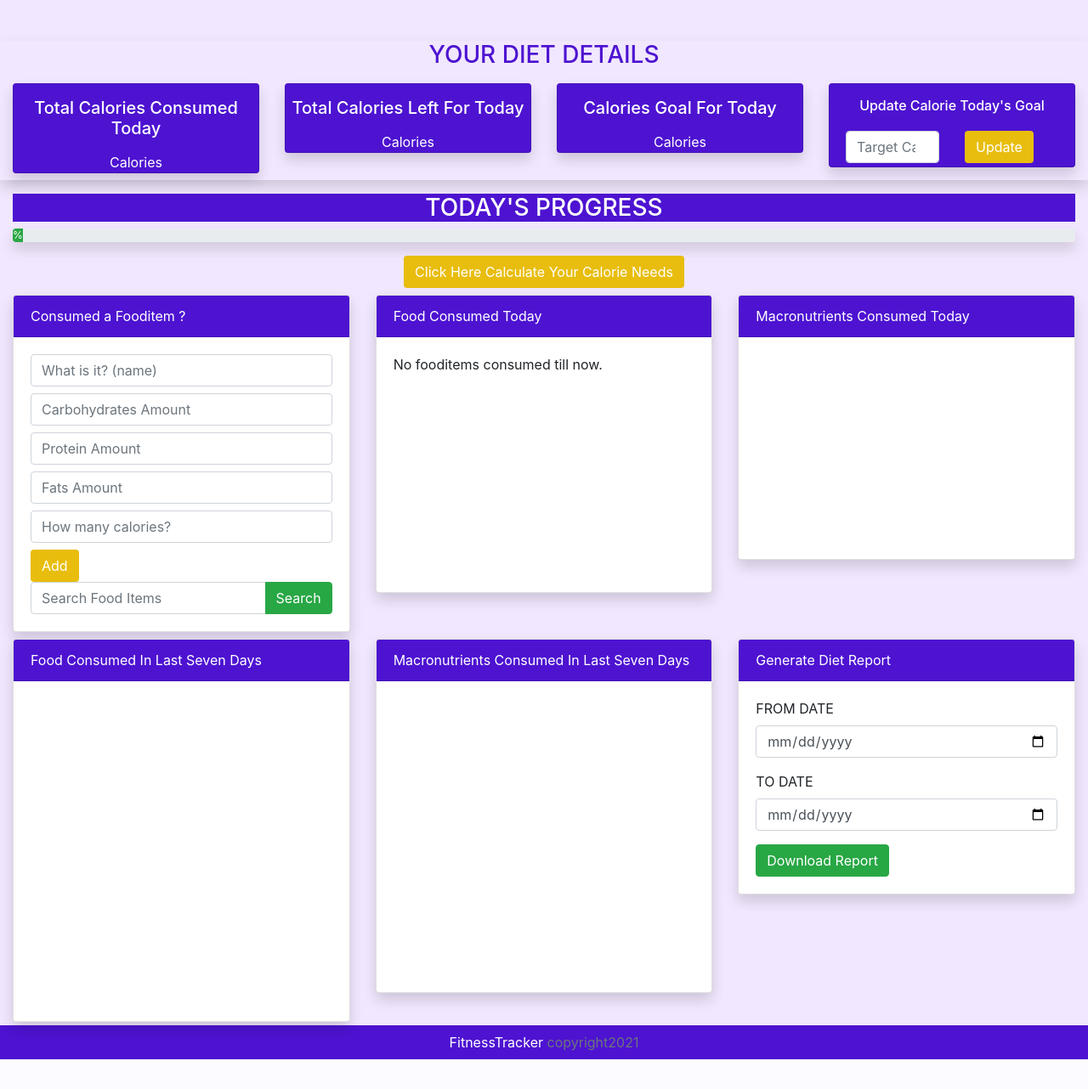
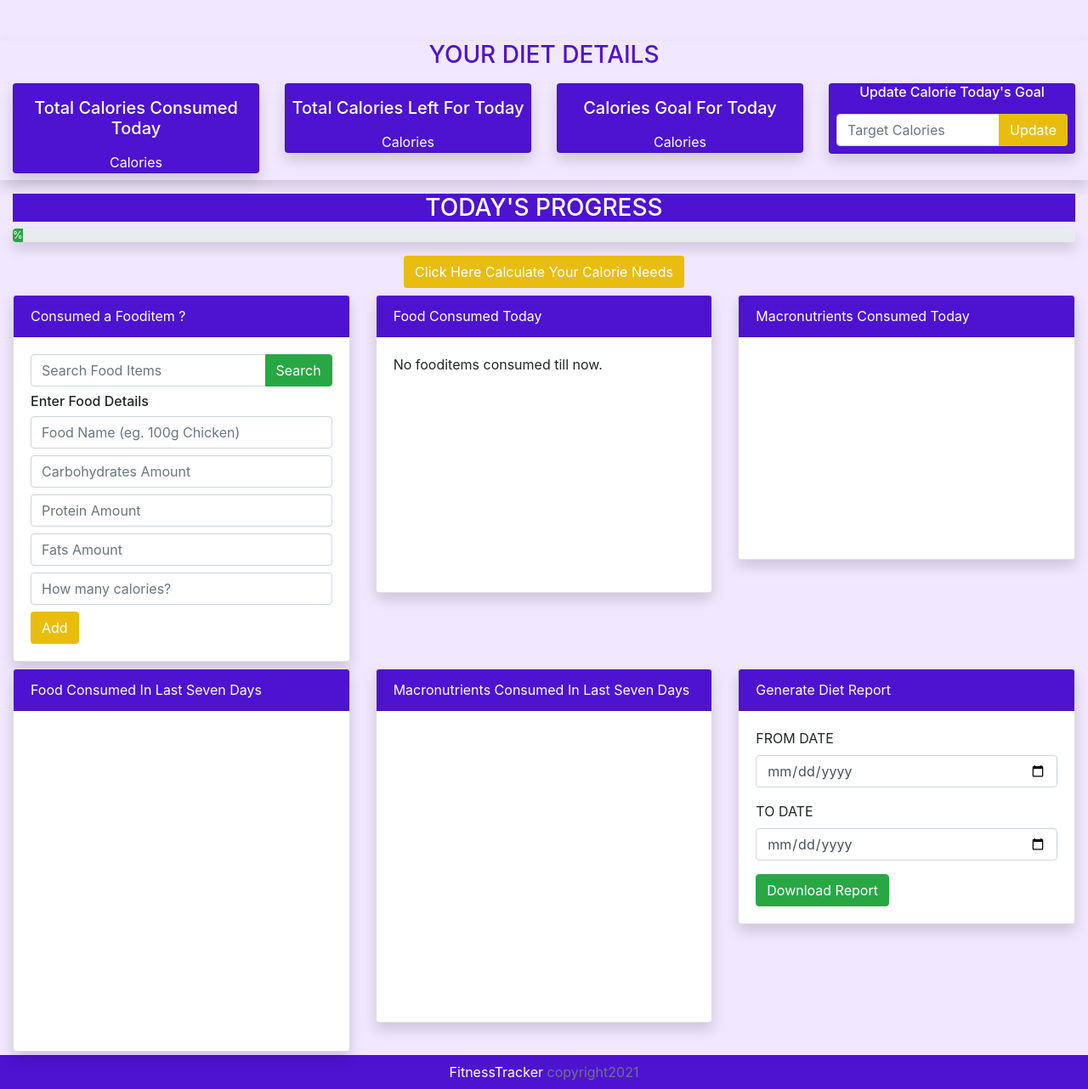
Before and after one commit to akhilarolkar/fitnesstracker, a Django app: template templates/diet/diet.html in a window 1280 px wide. Shown: the part 56-1338 px from the top of the page at 85% size. Before the commit the page ends 1303 px from the top, so only its background shows below. Run offline with Django 3.2, Linux system fonts and the light colour scheme; the template is opened without the code that fills it, so the values that code supplies are empty; a map, chart or similar area stays blank; some libraries are stand-ins or nearby versions.

Commit message:
ui changes in diet

```diff
--- a/templates/diet/diet.html
+++ b/templates/diet/diet.html
@@ -125,17 +125,17 @@
         </div>
         <div class="col-lg-3 col-sm-12 mb-2">
             <div class="card shadow item-card justify-content-center card-block" style="background:#4d13d1;">
-                <h6 class="card-title mt-3 mb-3 text-white text-center">Update Calorie Today's Goal</h6>
+                <h6 class="card-title mb-2 text-white text-center">Update Calorie Today's Goal</h6>
 
                 <form action="{% url 'goal_change' %}" method="post">
                     {% csrf_token %}
-                    <div class="row m-1">
-                        <div class="col-6">
+                    <div class="row m-2">
+                        <div class="input-group">
                             <input class="form-control" name="goal" placeholder="Target Calories" type="number" min="0"
                                 required />
-                        </div>
-                        <div class="col-6">
-                            <button type="submit" class="btn text-white" style="background-color: #E8BD0D;" value="Set">Update</button>
+                                <div class="input-group-append">
+                                    <button type="submit" class="btn text-white" style="background-color: #E8BD0D;" value="Set">Update</button>
+                                </div>
                         </div>
                     </div>
                 </form>
@@ -235,9 +235,18 @@
                     Consumed a Fooditem ?
                 </div>
                 <div class="card-body">
+                    <form action="" method="post">
+                        <div class="input-group mb-2">
+                            <input type="text" class="form-control" placeholder="Search Food Items" aria-describedby="basic-addon2">
+                            <div class="input-group-append">
+                              <button type="submit" class="btn btn-success">Search</button>
+                            </div>
+                          </div>
+                    </form>
+                    <h6>Enter Food Details</h6>
                     <form action="{% url 'create_meal' %}" method="post">
                         {% csrf_token %}
-                        <input class="form-control mb-2" name="name" placeholder="What is it? (name)" type="text"
+                        <input class="form-control mb-2" name="name" placeholder="Food Name (eg. 100g Chicken)" type="text"
                             required />
                         <input class="form-control mb-2" name="carbs" placeholder="Carbohydrates Amount" min="0"
                             type="number" required />
@@ -249,12 +258,6 @@
                             type="number" required />
                         <button type="submit" class="btn text-white" style="background-color: #E8BD0D;" name="add" value="submit">Add</button>
                     </form>
-                    <div class="input-group">
-                        <input type="text" class="form-control" placeholder="Search Food Items" aria-describedby="basic-addon2">
-                        <div class="input-group-append">
-                          <button type="submit" class="btn btn-success">Search</button>
-                        </div>
-                      </div>
                 </div>
             </div>
         </div>
```
